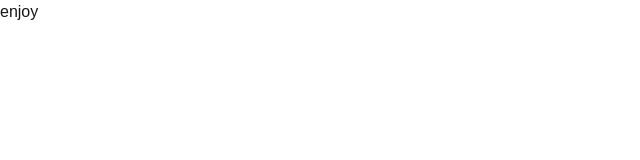
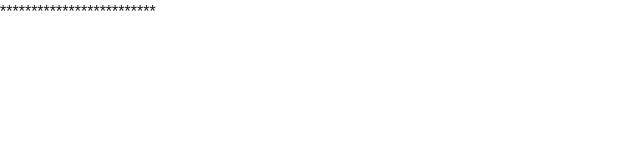
Before and after one commit to Mohanprasath6469/prasath, a Next.js app: page / in a window 1280 px wide. Shown: the top 160 px of the page, without its empty margins (0-640 px from the left). Built offline with nearby package versions, Linux system fonts and the light colour scheme.

Commit message:
Update page.tsx

```diff
--- a/src/app/page.tsx
+++ b/src/app/page.tsx
@@ -1,5 +1,5 @@
 export default function FirstPage(){
   return(
-    <div>enjoy</div>
+    <div>*************************</div>
   )
 }
```
